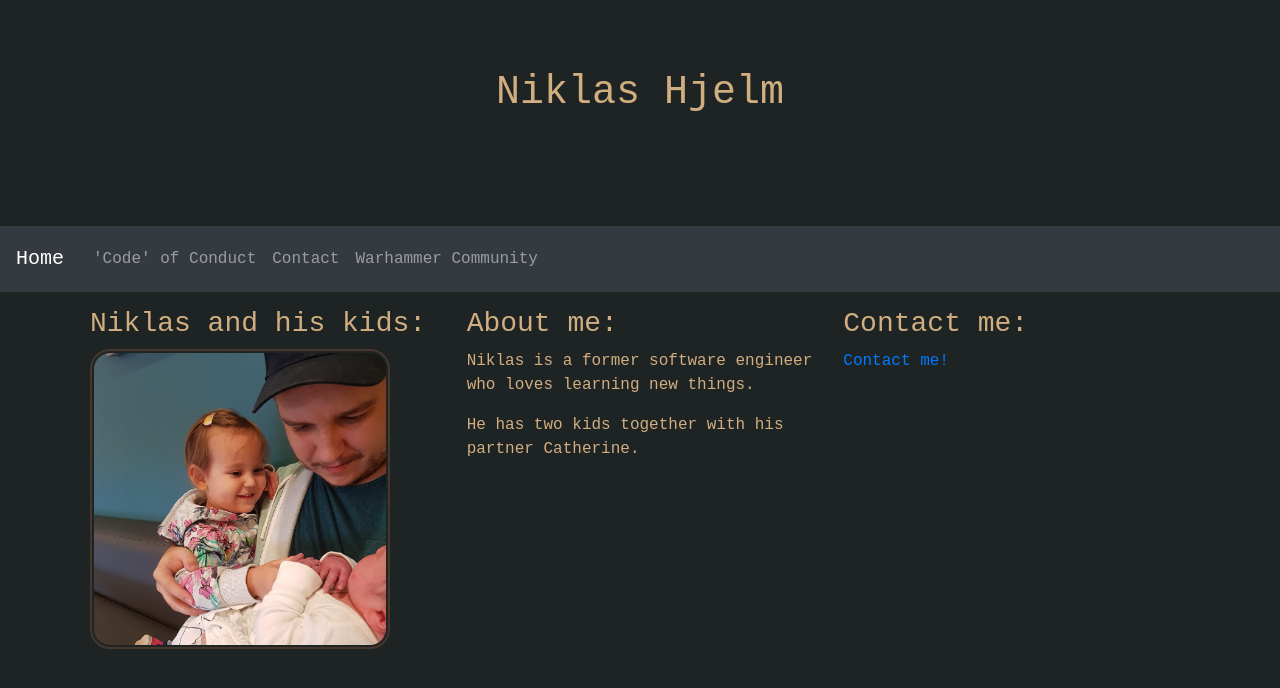
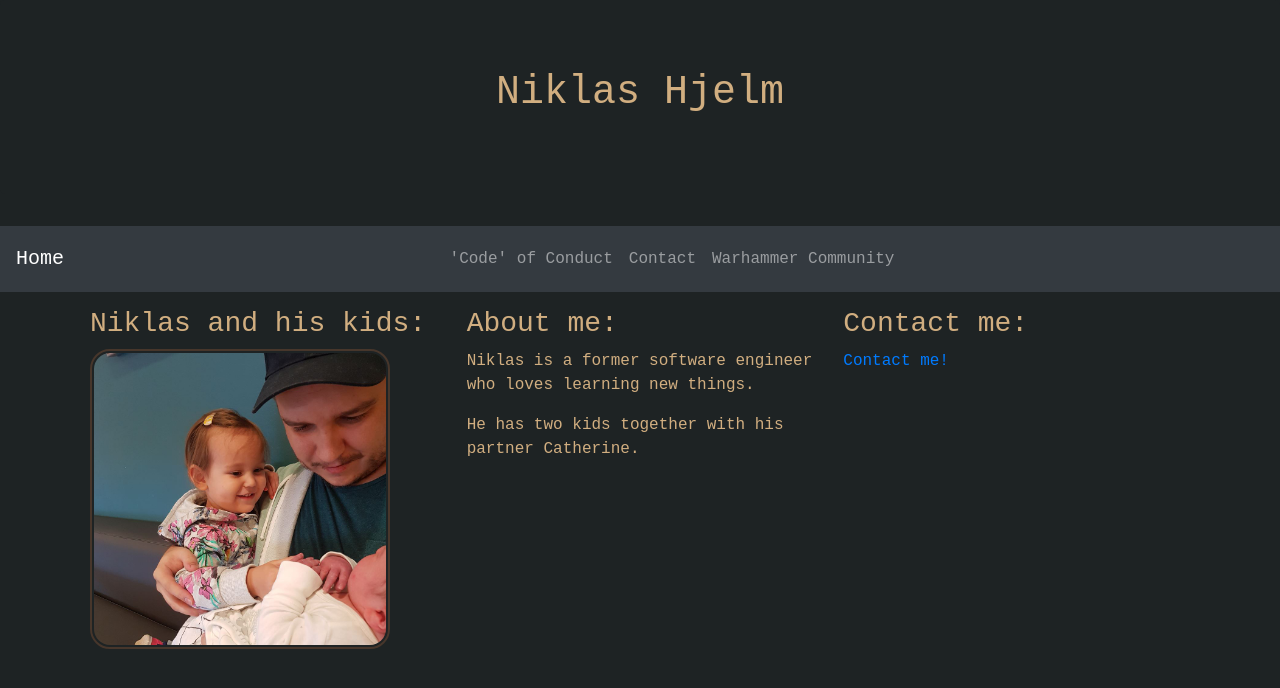
Before and after one commit to NTI-Kronhus/IT17A-WESWEB02, a website: page NodeIntro/client/home-page.html in a window 1280 px wide. Drawn offline with nearby package versions, Linux system fonts and the light colour scheme; files whose address does not match are found by name.

Commit message:
center nav items

```diff
--- a/NodeIntro/client/home-page.html
+++ b/NodeIntro/client/home-page.html
@@ -22,7 +22,7 @@
     <button class="navbar-toggler" type="button" data-toggle="collapse" data-target="#collapsibleNavbar">
       <span class="navbar-toggler-icon"></span>
     </button>
-    <div class="collapse navbar-collapse" id="collapsibleNavbar">
+    <div class="collapse navbar-collapse justify-content-center" id="collapsibleNavbar">
       <ul class="navbar-nav">
         <li class="nav-item">
          <a class="nav-link" href="codeofconduct">'Code' of Conduct</a>
```
